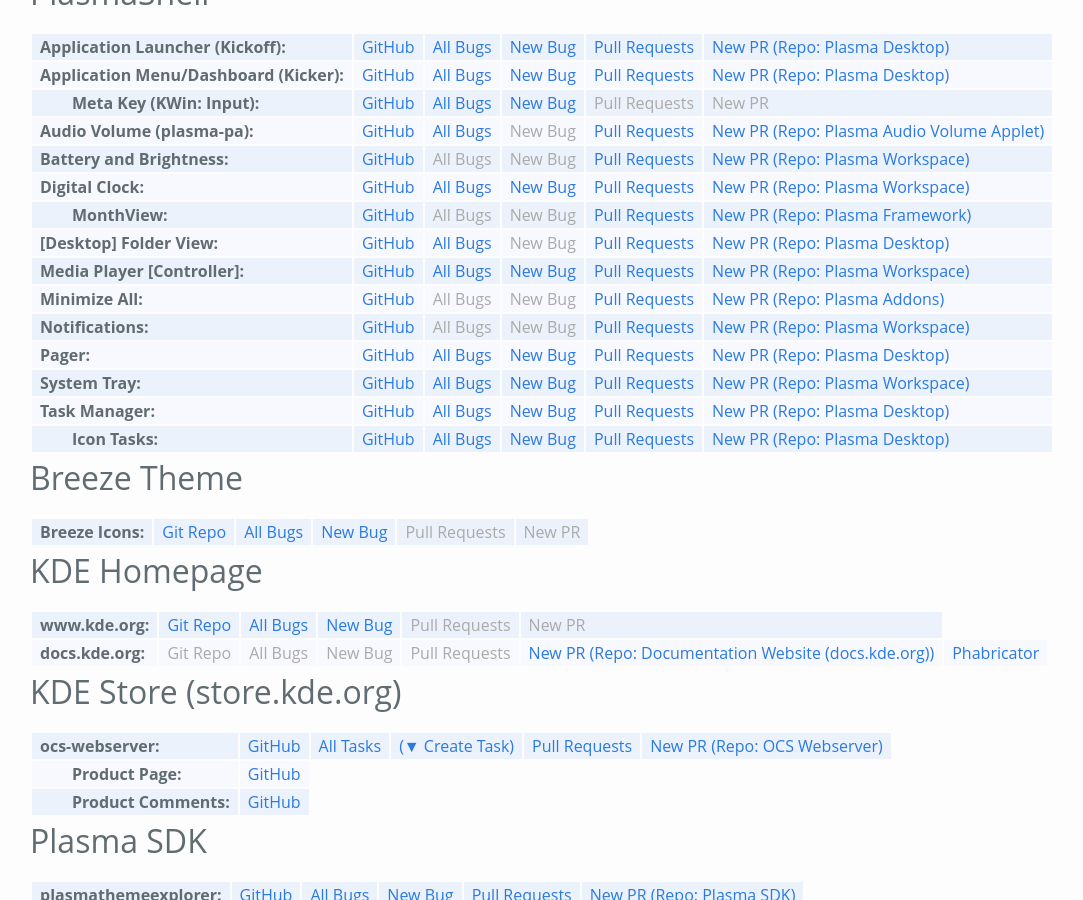
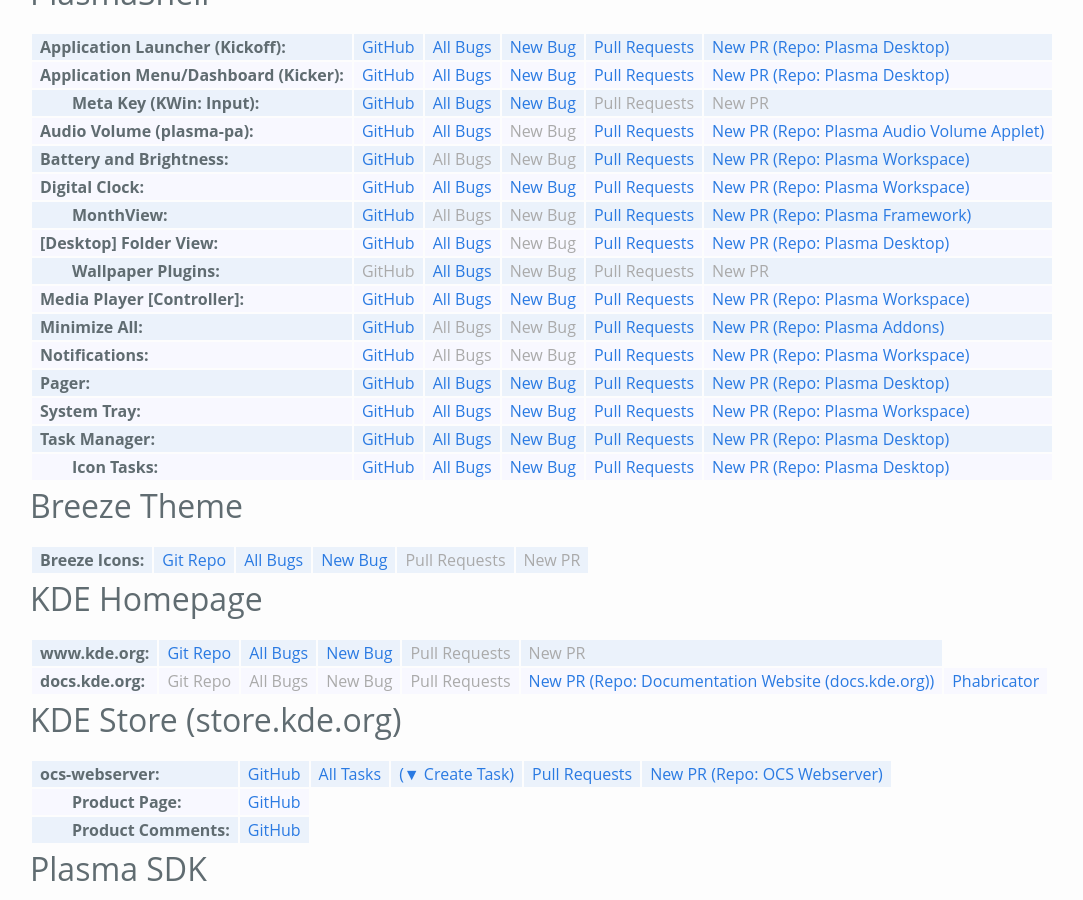
Before and after one commit to Zren/zren.github.io, a Jekyll site: the page built from kde_repos.md, in a window 1280 px wide and 900 px high, scrolled down 368 px. Shown: the whole window, without its empty margins (0-1083 px from the left). Built offline with Jekyll 4.4.1, drawn with Linux system fonts in a browser that asks for light colours.

Commit message:
Desktop wallpaper plugins

```diff
--- a/kde_repos.md
+++ b/kde_repos.md
@@ -120,6 +120,14 @@
 		<td><a>New Bug</a></td>
 		<td><a href="{{phabDiffsDesktop}}">Pull Requests</a></td>
 		<td><a href="{{phabNewDiff}}">New PR (Repo: Plasma Desktop)</a></td>
+	</tr>
+	<tr class="indent">
+		<td>Wallpaper Plugins</td>
+		<td><a>GitHub</a></td>
+		<td><a href="{{kdeBugList}}product=Plasma%20Workspace%20Wallpapers&component=general&list_id=1437792">All Bugs</a></td>
+		<td><a>New Bug</a></td>
+		<td><a>Pull Requests</a></td>
+		<td><a>New PR</a></td>
 	</tr>
 	<tr>
 		<td>Media Player [Controller]</td>
```
